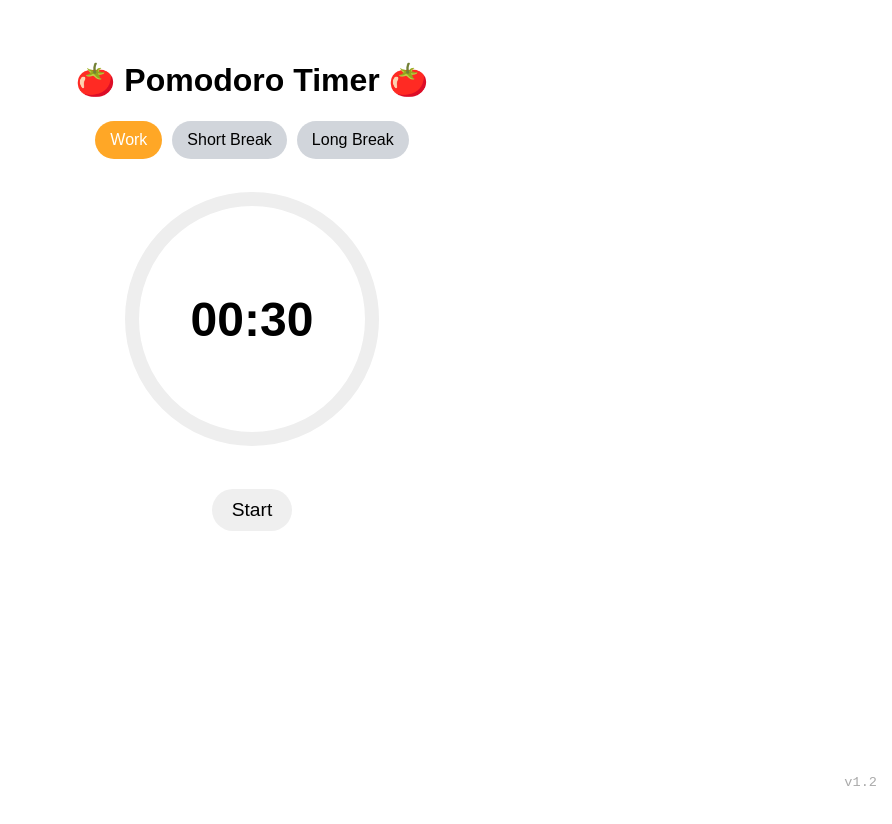
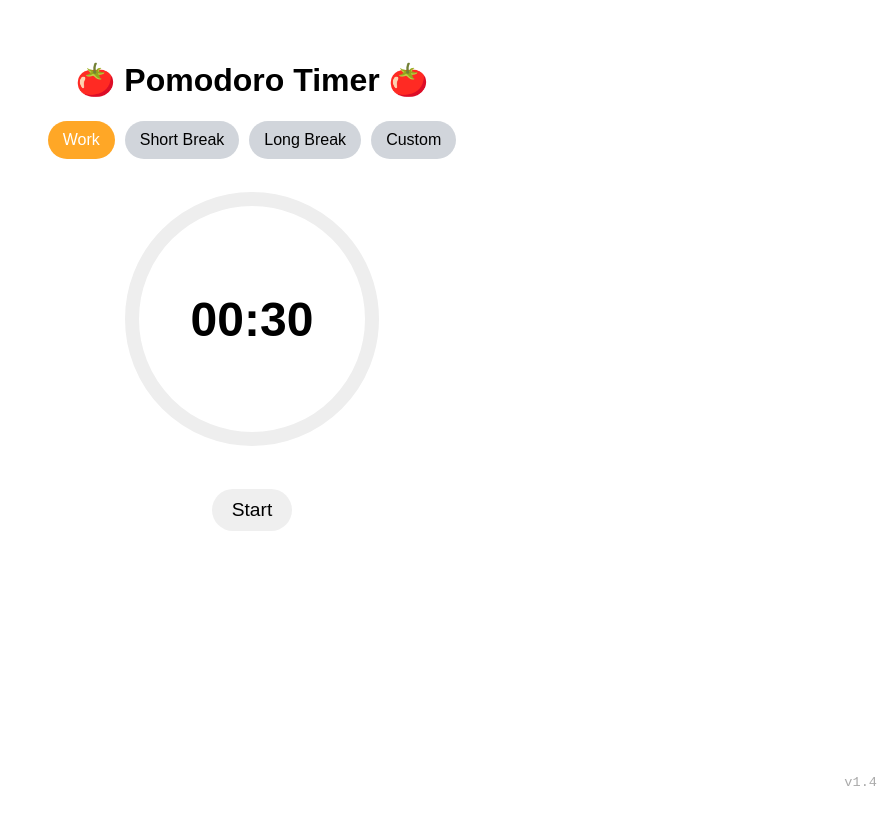
Before and after one commit to Maxibear18/pomodorotimer, a React (Create React App) app in the folder pomodoro-timer/: page / in a window 1280 px wide. Shown: the top 824 px of the page, without its empty margins (388-1280 px from the left). Built offline with nearby package versions, Linux system fonts and the light colour scheme.

Commit message:
added a custom timer with purple colors

```diff
--- a/pomodoro-timer/src/Timer.css
+++ b/pomodoro-timer/src/Timer.css
@@ -28,6 +28,10 @@
   background-color: #43a047;
 }
 
+.timer-container.custom-active {
+  background-color: #9575cd;
+}
+
 .timer-container.finished {
   background-color: #f87171;
 }
@@ -39,11 +43,14 @@ button {
 
 .mode-buttons {
   margin-bottom: 20px;
+  display: flex;
+  flex-wrap: wrap;
+  justify-content: center;
+  gap: 10px;
 }
 
 .mode-buttons button {
   padding: 10px 15px;
-  margin: 0 5px;
   font-size: 1rem;
   background-color: #d1d5db;
   border: none;
@@ -65,6 +72,11 @@ button {
 
 .mode-buttons button.active.long {
   background-color: #43a047;
+  color: white;
+}
+
+.mode-buttons button.active.custom {
+  background-color: #9575cd;
   color: white;
 }
 
@@ -107,6 +119,8 @@ button {
   top: 50%;
   left: 50%;
   transform: translate(-50%, -50%);
+  color: black;
+  font-weight: bold;
 }
 
 .control-buttons {
@@ -122,6 +136,28 @@ button {
   border: none;
 }
 
+.custom-inputs {
+  display: flex;
+  gap: 10px;
+  justify-content: center;
+  margin: 20px 0;
+  position: absolute;
+  top: 50%;
+  left: 50%;
+  transform: translate(-50%, -50%);
+}
+
+.custom-inputs input {
+  width: 100px;
+  padding: 10px;
+  font-size: 1.2rem;
+  text-align: center;
+  border: none;
+  border-radius: 999px;
+  background-color: white;
+  box-shadow: 0 0 5px rgba(0,0,0,0.1);
+}
+
 .version-label {
   position: fixed;
   bottom: 10px;
--- a/pomodoro-timer/src/Timer.js
+++ b/pomodoro-timer/src/Timer.js
@@ -7,10 +7,15 @@ const Timer = () => {
   const LONG_BREAK = 0.5 * 60;
 
   const [secondsLeft, setSecondsLeft] = useState(WORK_TIME);
+  const [customTotalTime, setCustomTotalTime] = useState(0);
   const [isRunning, setIsRunning] = useState(false);
   const [isPaused, setIsPaused] = useState(false);
   const [isFinished, setIsFinished] = useState(false);
   const [activeMode, setActiveMode] = useState("work");
+  const [customMinutes, setCustomMinutes] = useState("");
+  const [customSeconds, setCustomSeconds] = useState("");
+  const [customTimeSet, setCustomTimeSet] = useState(false);
+
   const intervalRef = useRef(null);
   const alarmRef = useRef(null);
 
@@ -19,9 +24,11 @@ const Timer = () => {
       ? WORK_TIME
       : activeMode === "short"
       ? SHORT_BREAK
-      : LONG_BREAK;
+      : activeMode === "long"
+      ? LONG_BREAK
+      : customTotalTime || secondsLeft;
 
-  const percentage = ((totalTime - secondsLeft) / totalTime) * 100;
+  const percentage = totalTime > 0 ? ((totalTime - secondsLeft) / totalTime) * 100 : 0;
 
   useEffect(() => {
     if (isRunning && !isPaused) {
@@ -43,11 +50,18 @@ const Timer = () => {
   }, [isRunning, isPaused]);
 
   const startTimer = () => {
-    if (!isRunning) {
-      setIsRunning(true);
-      setIsPaused(false);
-      setIsFinished(false);
+    if (activeMode === "custom" && !customTimeSet) {
+      const mins = parseInt(customMinutes) || 0;
+      const secs = parseInt(customSeconds) || 0;
+      const totalSecs = mins * 60 + secs;
+      if (totalSecs <= 0) return;
+      setSecondsLeft(totalSecs);
+      setCustomTotalTime(totalSecs);
+      setCustomTimeSet(true);
     }
+    setIsRunning(true);
+    setIsPaused(false);
+    setIsFinished(false);
   };
 
   const pauseTimer = () => {
@@ -64,30 +78,51 @@ const Timer = () => {
     setIsPaused(false);
     setIsFinished(false);
     clearInterval(intervalRef.current);
-    resetSeconds();
+    resetSeconds(true);
   };
 
   const resetTimer = () => {
     setIsRunning(false);
     setIsPaused(false);
     setIsFinished(false);
+    setCustomTimeSet(false);
+    setCustomMinutes("");
+    setCustomSeconds("");
+    setCustomTotalTime(0);
     clearInterval(intervalRef.current);
-    resetSeconds();
+    resetSeconds(true);
   };
 
-  const resetSeconds = () => {
-    if (activeMode === "work") setSecondsLeft(WORK_TIME);
-    else if (activeMode === "short") setSecondsLeft(SHORT_BREAK);
-    else if (activeMode === "long") setSecondsLeft(LONG_BREAK);
+  const resetSeconds = (isStop = false) => {
+    if (activeMode === "work") {
+      setSecondsLeft(WORK_TIME);
+    } else if (activeMode === "short") {
+      setSecondsLeft(SHORT_BREAK);
+    } else if (activeMode === "long") {
+      setSecondsLeft(LONG_BREAK);
+    } else if (activeMode === "custom") {
+      if (isStop) {
+        setSecondsLeft(customTotalTime);
+      } else {
+        setCustomMinutes("");
+        setCustomSeconds("");
+        setCustomTotalTime(0);
+        setCustomTimeSet(false);
+        setSecondsLeft(0);
+      }
+    }
   };
 
   const switchMode = (mode) => {
     if (isRunning) return;
     setActiveMode(mode);
     setIsFinished(false);
+    setCustomTimeSet(false);
+    setCustomTotalTime(0);
     if (mode === "work") setSecondsLeft(WORK_TIME);
     else if (mode === "short") setSecondsLeft(SHORT_BREAK);
     else if (mode === "long") setSecondsLeft(LONG_BREAK);
+    else if (mode === "custom") setSecondsLeft(0);
   };
 
   const formatTime = (secs) => {
@@ -101,6 +136,7 @@ const Timer = () => {
     if (activeMode === "work") return "#ffa726";
     if (activeMode === "short") return "#1e88e5";
     if (activeMode === "long") return "#43a047";
+    if (activeMode === "custom") return "#9575cd";
   };
 
   return (
@@ -111,30 +147,17 @@ const Timer = () => {
         ${!isFinished && activeMode === "work" && (isRunning || isPaused) ? "work-active" : ""}
         ${!isFinished && activeMode === "short" && (isRunning || isPaused) ? "short-active" : ""}
         ${!isFinished && activeMode === "long" && (isRunning || isPaused) ? "long-active" : ""}
+        ${!isFinished && activeMode === "custom" && (isRunning || isPaused) ? "custom-active" : ""}
       `}
     >
       {!isRunning && !isPaused && !isFinished && <h1>🍅 Pomodoro Timer 🍅</h1>}
 
       {!isRunning && !isPaused && !isFinished && (
         <div className="mode-buttons">
-          <button
-            onClick={() => switchMode("work")}
-            className={`work ${activeMode === "work" ? "active work" : ""}`}
-          >
-            Work
-          </button>
-          <button
-            onClick={() => switchMode("short")}
-            className={`short ${activeMode === "short" ? "active short" : ""}`}
-          >
-            Short Break
-          </button>
-          <button
-            onClick={() => switchMode("long")}
-            className={`long ${activeMode === "long" ? "active long" : ""}`}
-          >
-            Long Break
-          </button>
+          <button onClick={() => switchMode("work")} className={`work ${activeMode === "work" ? "active work" : ""}`}>Work</button>
+          <button onClick={() => switchMode("short")} className={`short ${activeMode === "short" ? "active short" : ""}`}>Short Break</button>
+          <button onClick={() => switchMode("long")} className={`long ${activeMode === "long" ? "active long" : ""}`}>Long Break</button>
+          <button onClick={() => switchMode("custom")} className={`custom ${activeMode === "custom" ? "active custom" : ""}`}>Custom</button>
         </div>
       )}
 
@@ -153,7 +176,28 @@ const Timer = () => {
             }}
           />
         </svg>
-        <h2 className="timer-display">{formatTime(secondsLeft)}</h2>
+
+        {activeMode === "custom" && !customTimeSet ? (
+          <div className="custom-inputs">
+            <input
+              type="number"
+              min="0"
+              placeholder="Minutes"
+              value={customMinutes}
+              onChange={(e) => setCustomMinutes(e.target.value)}
+            />
+            <input
+              type="number"
+              min="0"
+              max="59"
+              placeholder="Seconds"
+              value={customSeconds}
+              onChange={(e) => setCustomSeconds(e.target.value)}
+            />
+          </div>
+        ) : (
+          <div className="timer-display">{formatTime(secondsLeft)}</div>
+        )}
       </div>
 
       <div className="control-buttons">
@@ -178,7 +222,7 @@ const Timer = () => {
       </div>
 
       <audio ref={alarmRef} src="/alarm.mp3" />
-      <div className="version-label">v1.2</div>
+      <div className="version-label">v1.4</div>
     </div>
   );
 };
```
